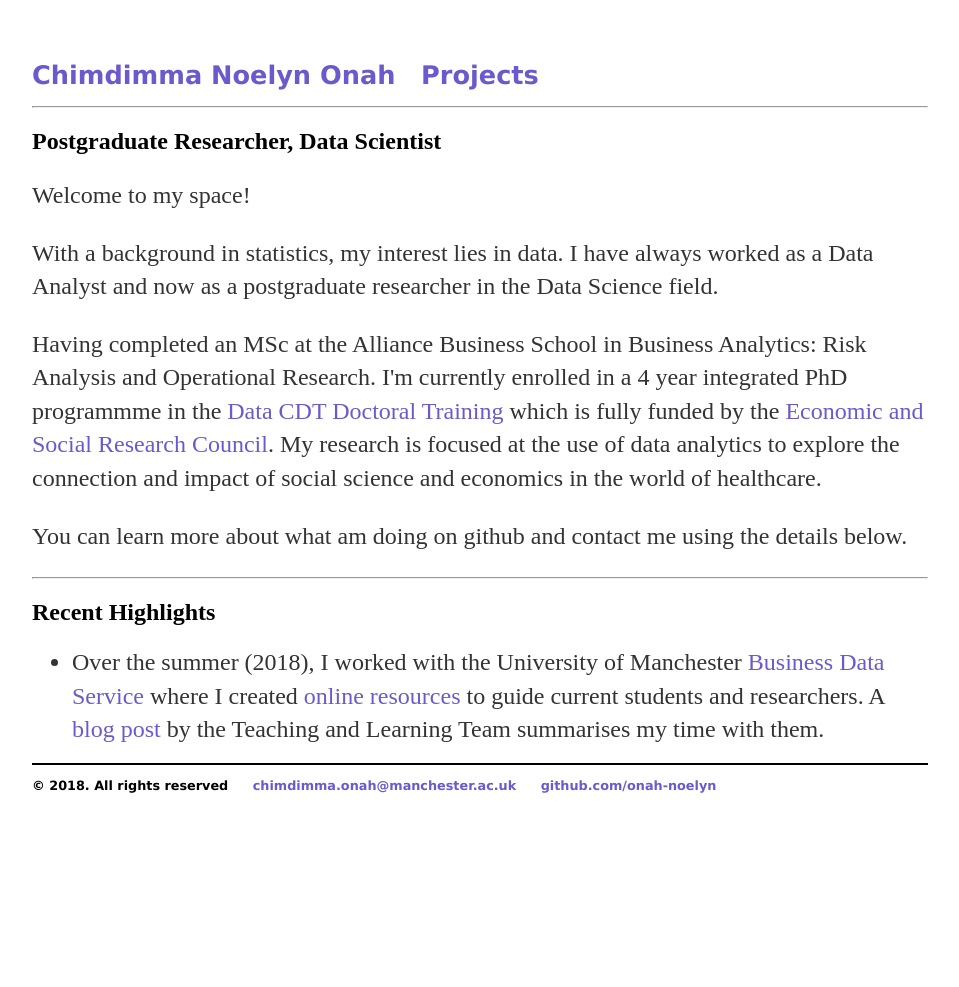
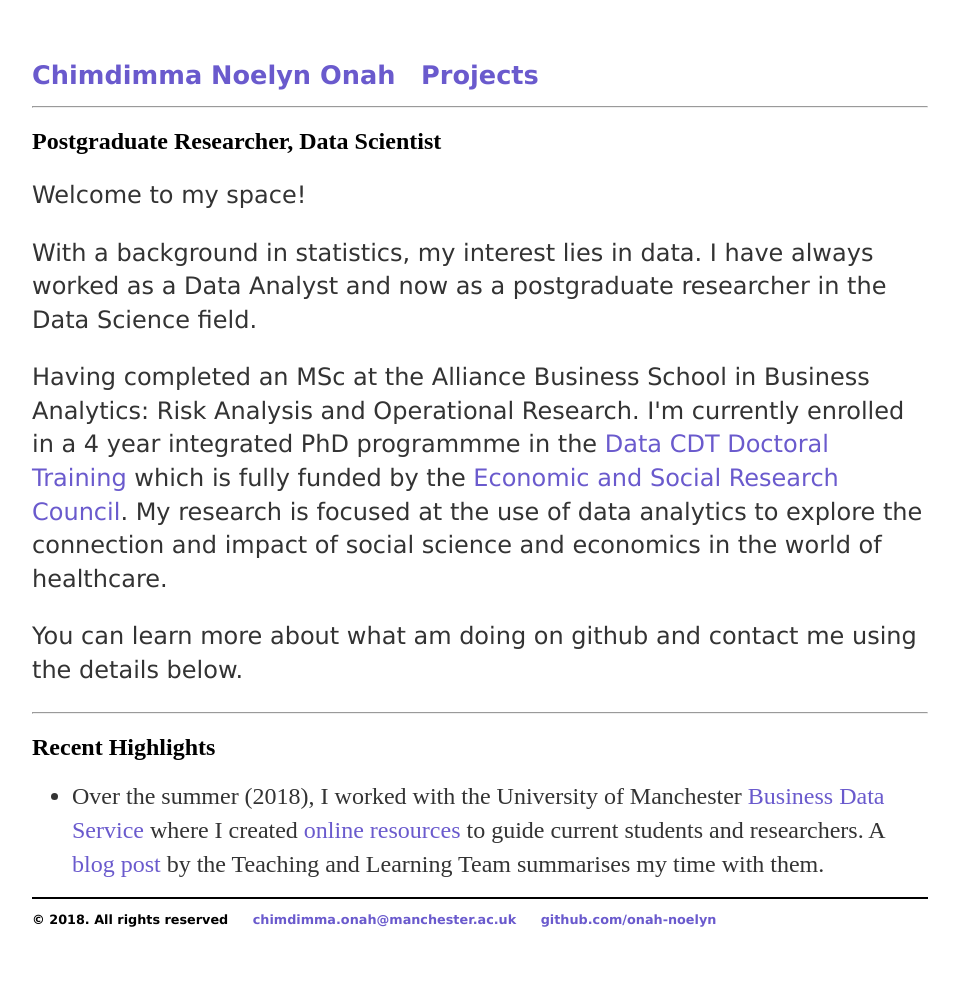
Before and after one commit to Onah-Noelyn/Onah-Noelyn.github.io, a Jekyll site: the page built from index.html, in a window 1280 px wide. Shown: the whole page, without its empty margins (160-1119 px from the left). Built offline with Jekyll 4.4.1, drawn with Linux system fonts in a browser that asks for light colours; before the commit the page ends 900 px from its top, so only the background shows below that.

Commit message:
Update main.css

```diff
--- a/css/main.css
+++ b/css/main.css
@@ -38,6 +38,7 @@ p {
     font-size: 1.5em;
     line-height: 1.4em;
     color: #333;
+    font-family:'verdana', 'Helvetica', 'sans-serif';
 }
 
 footer {
```
